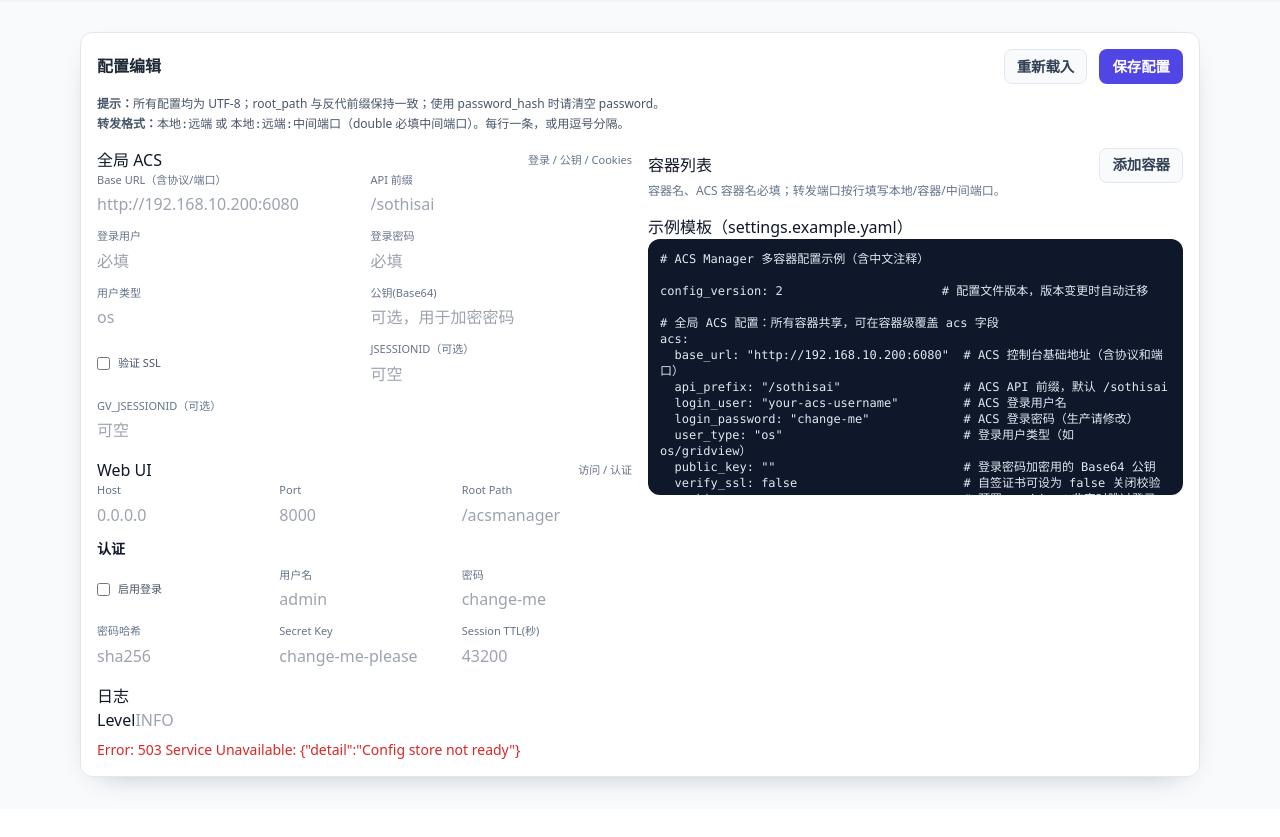
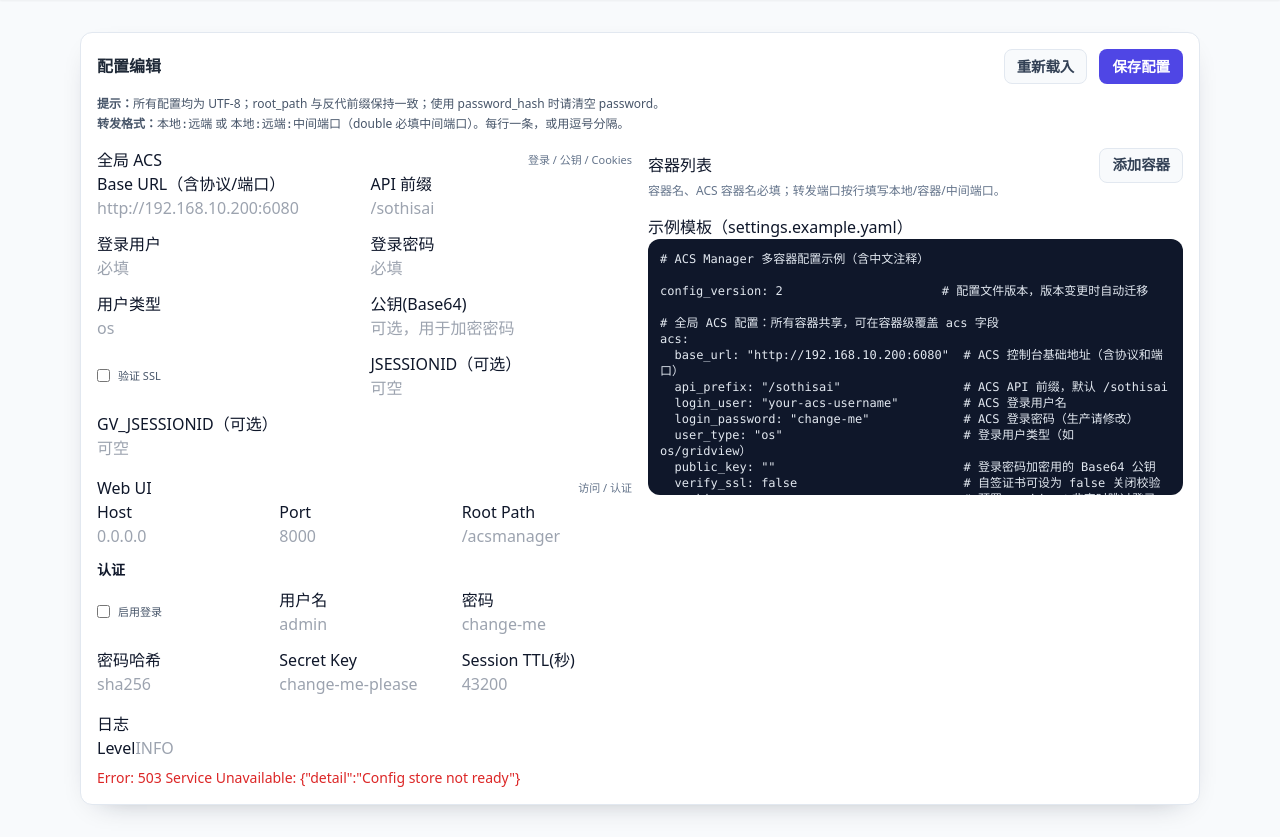
Before and after one commit to misaka10023/ACSManager, a FastAPI app: page /ui/config in a window 1280 px wide. Shown: the part 60-897 px from the top of the page. Before the commit the page ends 852 px from the top, so only its background shows below. Run offline with FastAPI, Linux system fonts and the light colour scheme; some libraries are stand-ins or nearby versions.

Commit message:
chore: emphasize input fields in config UI

```diff
--- a/acs_manager/webui/templates/config.html
+++ b/acs_manager/webui/templates/config.html
@@ -21,41 +21,42 @@
           <span class="text-[11px] text-slate-500">登录 / 公钥 / Cookies</span>
         </div>
         <div class="grid grid-cols-1 md:grid-cols-2 gap-3">
-          <div class="space-y-1">
-            <div class="text-[11px] text-slate-500">Base URL（含协议/端口）</div>
-            <input id="acs-base-url" type="text" class="input" placeholder="http://192.168.10.200:6080">
-          </div>
-          <div class="space-y-1">
-            <div class="text-[11px] text-slate-500">API 前缀</div>
-            <input id="acs-api-prefix" type="text" class="input" placeholder="/sothisai">
-          </div>
-          <div class="space-y-1">
-            <div class="text-[11px] text-slate-500">登录用户</div>
-            <input id="acs-login-user" type="text" class="input" placeholder="必填">
-          </div>
-          <div class="space-y-1">
-            <div class="text-[11px] text-slate-500">登录密码</div>
-            <input id="acs-login-password" type="text" class="input" placeholder="必填">
-          </div>
-          <div class="space-y-1">
-            <div class="text-[11px] text-slate-500">用户类型</div>
-            <input id="acs-user-type" type="text" class="input" placeholder="os">
-          </div>
-          <div class="space-y-1">
-            <div class="text-[11px] text-slate-500">公钥(Base64)</div>
-            <input id="acs-public-key" type="text" class="input" placeholder="可选，用于加密密码">
-          </div>
-          <div class="flex items-center gap-2">
-            <input id="acs-verify-ssl" type="checkbox" class="checkbox"><span class="text-[11px] text-slate-600">验证 SSL</span>
-          </div>
-          <div class="space-y-1">
-            <div class="text-[11px] text-slate-500">JSESSIONID（可选）</div>
-            <input id="acs-cookie-jsessionid" type="text" class="input" placeholder="可空">
-          </div>
-          <div class="space-y-1">
-            <div class="text-[11px] text-slate-500">GV_JSESSIONID（可选）</div>
-            <input id="acs-cookie-gv" type="text" class="input" placeholder="可空">
-          </div>
+          <label class="field">
+            <span class="field-label">Base URL（含协议/端口）</span>
+            <input id="acs-base-url" type="text" class="input filled" placeholder="http://192.168.10.200:6080">
+          </label>
+          <label class="field">
+            <span class="field-label">API 前缀</span>
+            <input id="acs-api-prefix" type="text" class="input filled" placeholder="/sothisai">
+          </label>
+          <label class="field">
+            <span class="field-label">登录用户</span>
+            <input id="acs-login-user" type="text" class="input filled" placeholder="必填">
+          </label>
+          <label class="field">
+            <span class="field-label">登录密码</span>
+            <input id="acs-login-password" type="text" class="input filled" placeholder="必填">
+          </label>
+          <label class="field">
+            <span class="field-label">用户类型</span>
+            <input id="acs-user-type" type="text" class="input filled" placeholder="os">
+          </label>
+          <label class="field">
+            <span class="field-label">公钥(Base64)</span>
+            <input id="acs-public-key" type="text" class="input filled" placeholder="可选，用于加密密码">
+          </label>
+          <label class="field flex items-center gap-2">
+            <input id="acs-verify-ssl" type="checkbox" class="checkbox">
+            <span class="text-[11px] text-slate-600">验证 SSL</span>
+          </label>
+          <label class="field">
+            <span class="field-label">JSESSIONID（可选）</span>
+            <input id="acs-cookie-jsessionid" type="text" class="input filled" placeholder="可空">
+          </label>
+          <label class="field">
+            <span class="field-label">GV_JSESSIONID（可选）</span>
+            <input id="acs-cookie-gv" type="text" class="input filled" placeholder="可空">
+          </label>
         </div>
       </div>
 
@@ -65,43 +66,43 @@
           <span class="text-[11px] text-slate-500">访问 / 认证</span>
         </div>
         <div class="grid grid-cols-1 md:grid-cols-3 gap-3">
-          <div class="space-y-1">
-            <div class="text-[11px] text-slate-500">Host</div>
-            <input id="webui-host" type="text" class="input" placeholder="0.0.0.0">
-          </div>
-          <div class="space-y-1">
-            <div class="text-[11px] text-slate-500">Port</div>
-            <input id="webui-port" type="number" class="input" placeholder="8000">
-          </div>
-          <div class="space-y-1">
-            <div class="text-[11px] text-slate-500">Root Path</div>
-            <input id="webui-root-path" type="text" class="input" placeholder="/acsmanager">
-          </div>
+          <label class="field">
+            <span class="field-label">Host</span>
+            <input id="webui-host" type="text" class="input filled" placeholder="0.0.0.0">
+          </label>
+          <label class="field">
+            <span class="field-label">Port</span>
+            <input id="webui-port" type="number" class="input filled" placeholder="8000">
+          </label>
+          <label class="field">
+            <span class="field-label">Root Path</span>
+            <input id="webui-root-path" type="text" class="input filled" placeholder="/acsmanager">
+          </label>
         </div>
         <div class="mt-3 space-y-2">
           <div class="text-sm font-semibold">认证</div>
           <div class="grid grid-cols-1 md:grid-cols-3 gap-3">
-            <label class="flex items-center gap-2"><input id="auth-enabled" type="checkbox" class="checkbox"><span class="text-[11px] text-slate-600">启用登录</span></label>
-            <div class="space-y-1">
-              <div class="text-[11px] text-slate-500">用户名</div>
-              <input id="auth-username" type="text" class="input" placeholder="admin">
-            </div>
-            <div class="space-y-1">
-              <div class="text-[11px] text-slate-500">密码</div>
-              <input id="auth-password" type="text" class="input" placeholder="change-me">
-            </div>
-            <div class="space-y-1">
-              <div class="text-[11px] text-slate-500">密码哈希</div>
-              <input id="auth-password-hash" type="text" class="input" placeholder="sha256">
-            </div>
-            <div class="space-y-1">
-              <div class="text-[11px] text-slate-500">Secret Key</div>
-              <input id="auth-secret-key" type="text" class="input" placeholder="change-me-please">
-            </div>
-            <div class="space-y-1">
-              <div class="text-[11px] text-slate-500">Session TTL(秒)</div>
-              <input id="auth-session-ttl" type="number" class="input" placeholder="43200">
-            </div>
+            <label class="field flex items-center gap-2"><input id="auth-enabled" type="checkbox" class="checkbox"><span class="text-[11px] text-slate-600">启用登录</span></label>
+            <label class="field">
+              <span class="field-label">用户名</span>
+              <input id="auth-username" type="text" class="input filled" placeholder="admin">
+            </label>
+            <label class="field">
+              <span class="field-label">密码</span>
+              <input id="auth-password" type="text" class="input filled" placeholder="change-me">
+            </label>
+            <label class="field">
+              <span class="field-label">密码哈希</span>
+              <input id="auth-password-hash" type="text" class="input filled" placeholder="sha256">
+            </label>
+            <label class="field">
+              <span class="field-label">Secret Key</span>
+              <input id="auth-secret-key" type="text" class="input filled" placeholder="change-me-please">
+            </label>
+            <label class="field">
+              <span class="field-label">Session TTL(秒)</span>
+              <input id="auth-session-ttl" type="number" class="input filled" placeholder="43200">
+            </label>
           </div>
         </div>
       </div>
```
